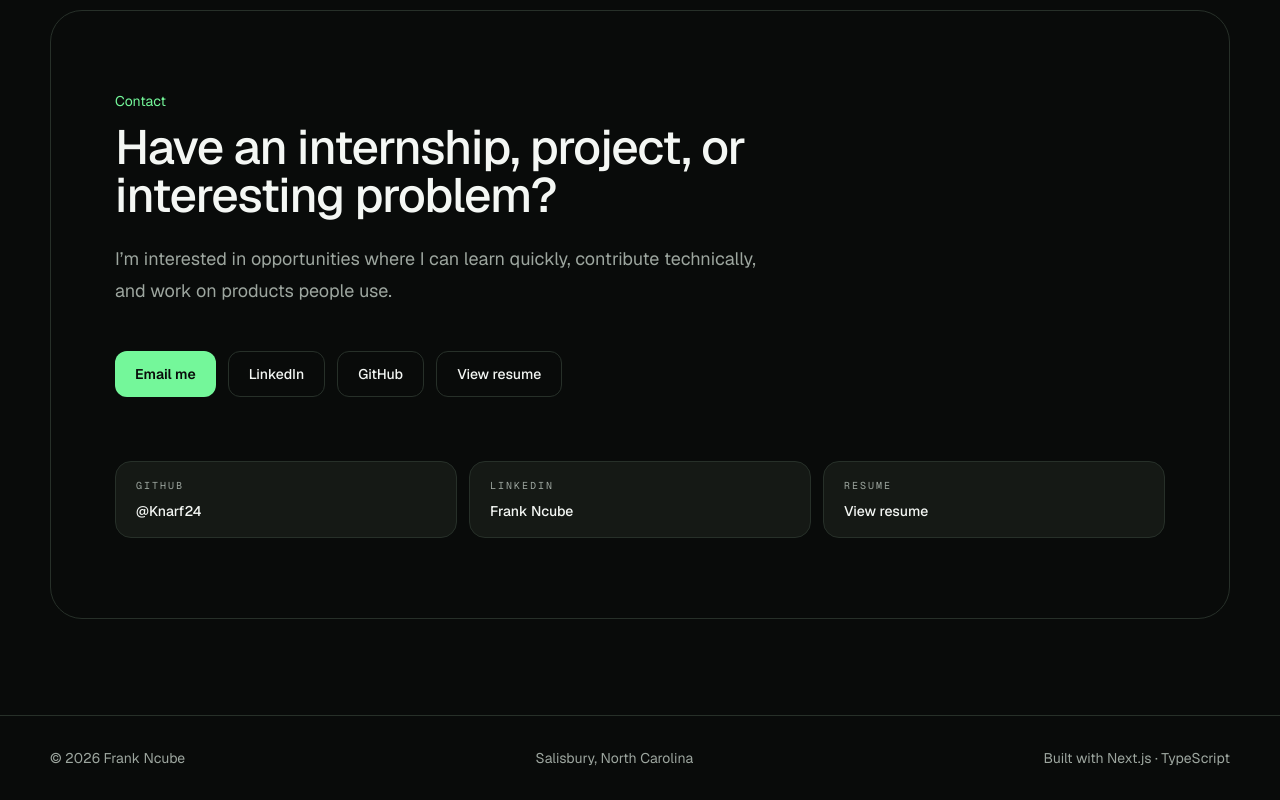
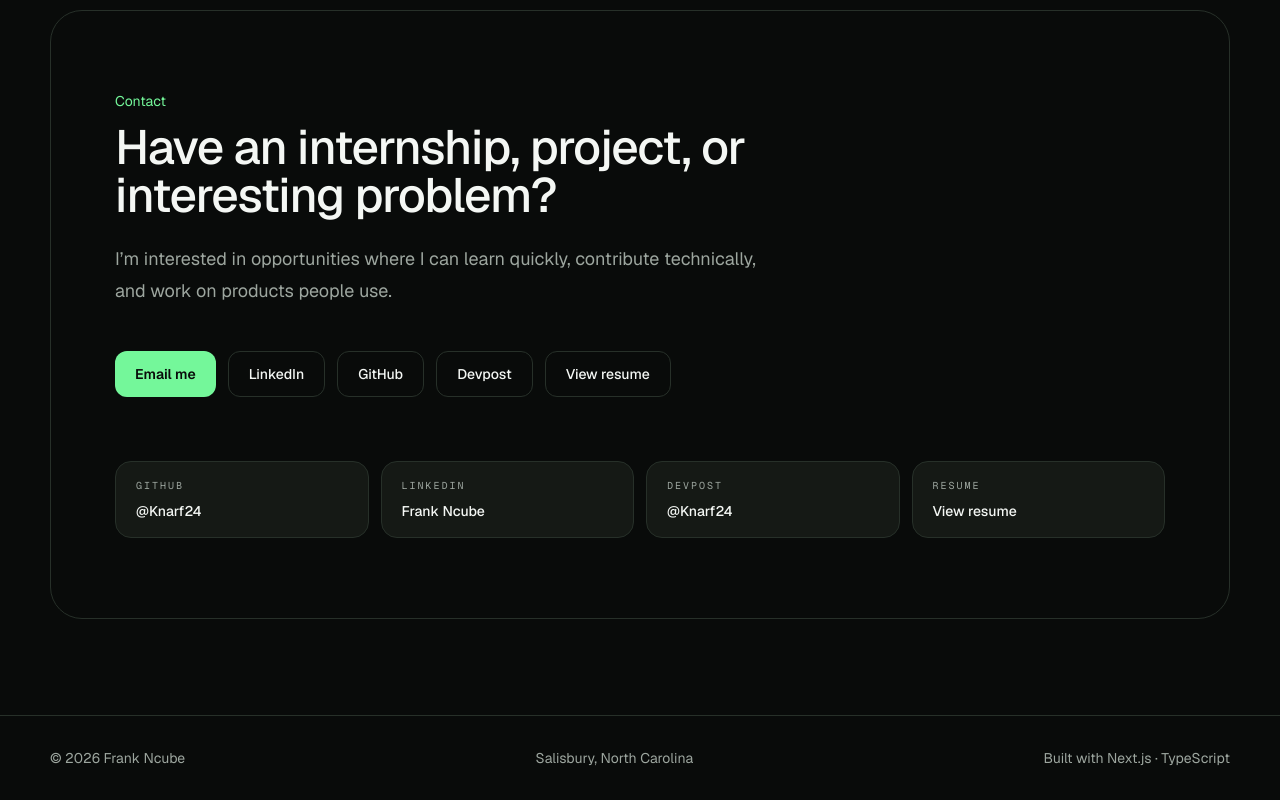
Before and after one commit to Knarf24/frank-ncube-portfolio, a Next.js app: page / in a window 1280 px wide. Shown: the part 5038-5838 px from the top of the page. Built offline with nearby package versions, Linux system fonts and the light colour scheme; no server answers.

Commit message:
feat: add Devpost profile to contact section

```diff
--- a/components/sections/contact-section.tsx
+++ b/components/sections/contact-section.tsx
@@ -16,6 +16,11 @@ const cards = [
     label: "LinkedIn",
     value: "Frank Ncube",
     href: siteConfig.linkedin,
+  },
+  {
+    label: "Devpost",
+    value: "@Knarf24",
+    href: siteConfig.devpost,
   },
   {
     label: "Resume",
@@ -67,12 +72,21 @@ export function ContactSection() {
           >
             GitHub
           </a>
+          <a
+            href={siteConfig.devpost}
+            target="_blank"
+            rel="noreferrer"
+            aria-label="Devpost (opens in a new tab)"
+            className={secondaryActionClassName}
+          >
+            Devpost
+          </a>
           <a href="/resume" className={secondaryActionClassName}>
             View resume
           </a>
         </div>
 
-        <div className="mt-12 grid gap-3 sm:mt-16 sm:grid-cols-3">
+        <div className="mt-12 grid gap-3 sm:mt-16 sm:grid-cols-4">
           {cards.map((card) => (
             <a
               key={card.label}
```
